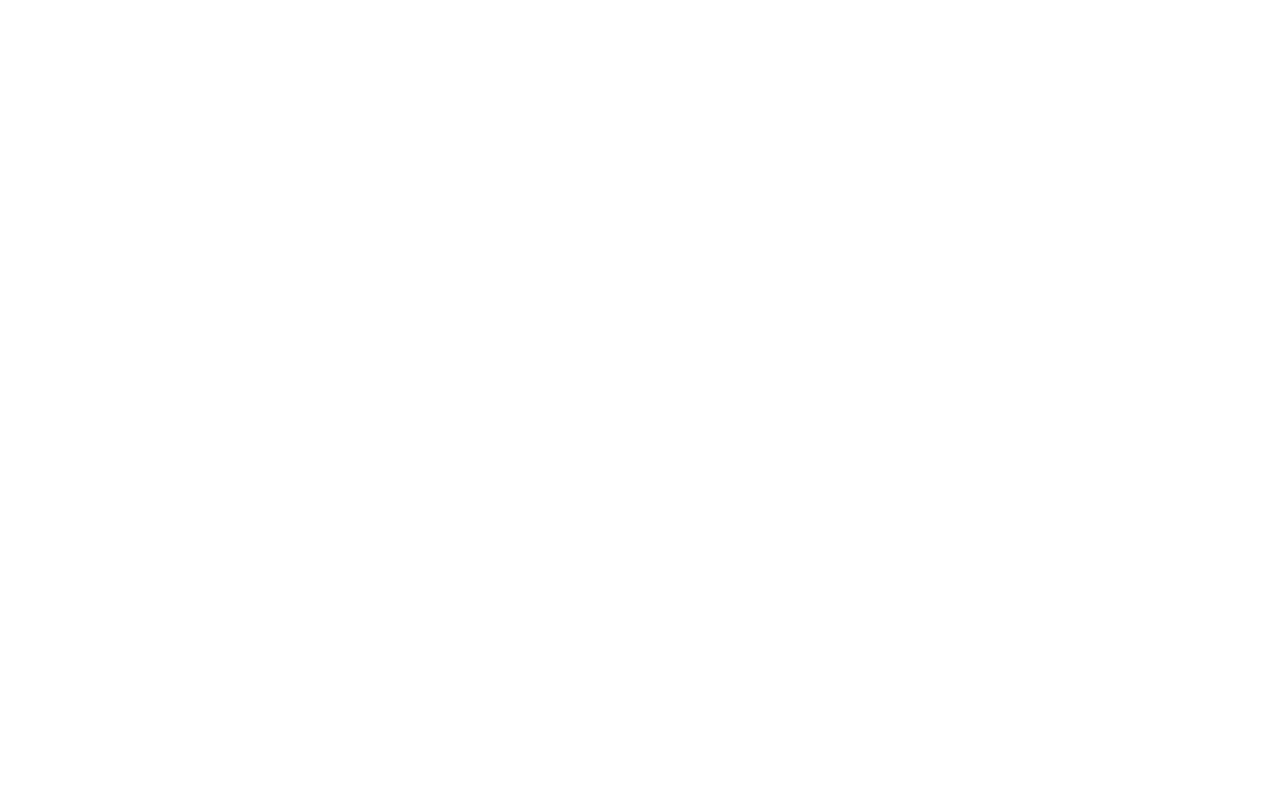
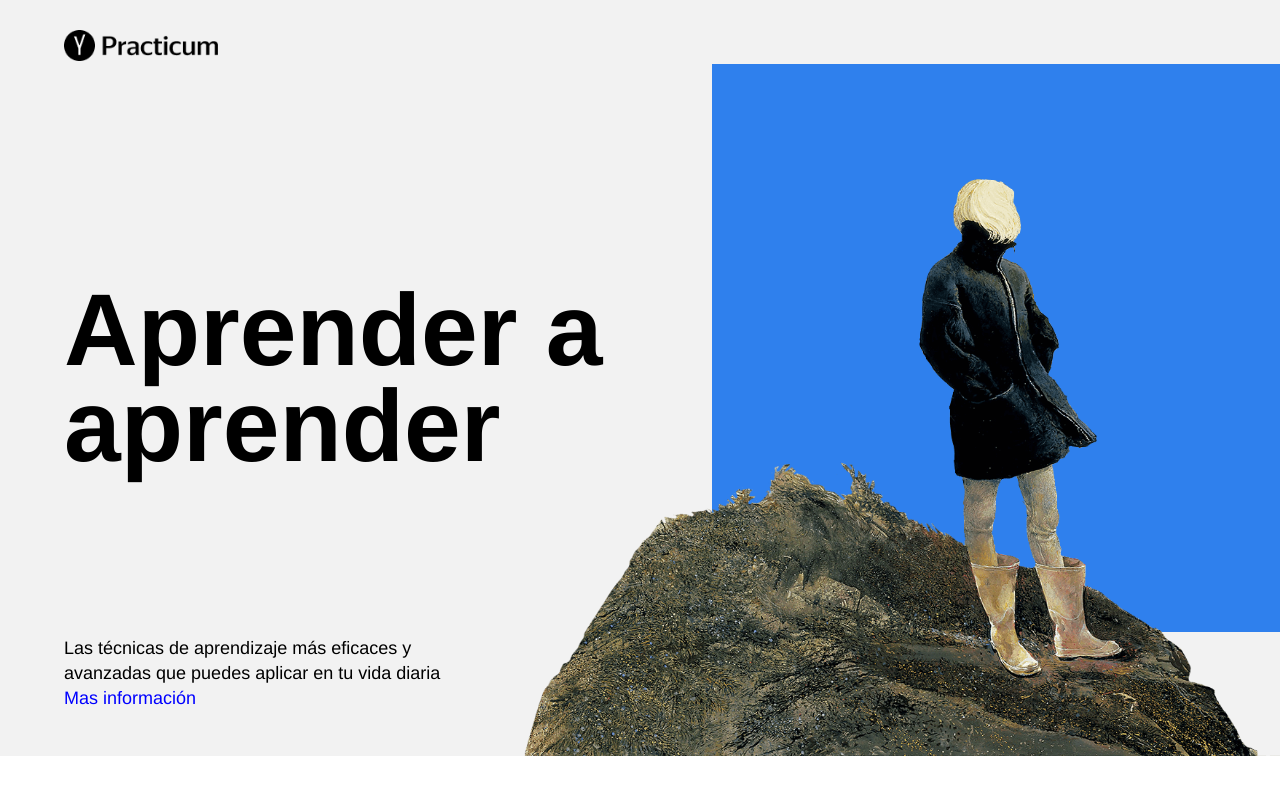
Before and after one commit to AdrianJimenezZ/web_project_1_es, a plain HTML site: page index.html in a window 1280 px wide. Drawn offline with Linux system fonts and the light colour scheme.

Commit message:
desarrollo header terminado

```diff
--- a/index.html
+++ b/index.html
@@ -4,11 +4,21 @@
   <meta charset="UTF-8">
   <meta name="viewport" content="width=device-width, initial-scale=1.0">
   <title>Aprender a aprender</title>
+  <link rel="stylesheet" href="styles/normalize.css" />
+  <link rel="stylesheet" href="styles/style.css" />
 </head>
 <body>
   <div class="page">
     <header class="header">
-
+      <img class="logo logo_place_header" src="images/logo_place_header.png" alt="logotipo tripleten"></img>
+      <title>Aprender a aprender</title>
+      <h1 class="header__title">Aprender a aprender</h1>
+      <h2 class="header__subtitle">Las técnicas de aprendizaje más eficaces y
+        avanzadas que puedes aplicar en tu vida diaria
+        <a class="header__link" href="Mas informacion">Mas información</a>
+      </h2>
+      <img class="header__main-illustration" src="images/header-image.png" alt="en la cima"></img>
+      <div class="header__square"></div>
     </header>
     <main class="content">
       <section class="description">
--- a/styles/style.css
+++ b/styles/style.css
@@ -13,13 +13,78 @@
   height: 100vh;
   min-height: 600px;
   max-height: 756px;
+  display: flex;
+  align-items: center;
+  position: relative;
+  overflow: hidden;
+  background-color: #F2F2F2;
   /* parameters for the header section */
 }
 
+.header__title {
+  width: 730px;
+  margin-left: 64px;
+  line-height: 96px;
+  font-size: 102px;
+  font-weight: bold;
+}
+
+.header__subtitle {
+  line-height: 25px;
+  font-size: 18px;
+  font-weight: normal;
+  width: 388px;
+  position: absolute;
+  left: 64px;
+  bottom: 30px;
+  justify-content: center;
+  z-index: 2;
+}
+
+.header__main-illustration {
+  position: absolute;
+  width: 756px;
+  height: 608px;
+  bottom: 0;
+  right: 0;
+  z-index: 1;
+}
+
+.logo {
+  width: 154px;
+  height: 31px;
+  z-index: 5;
+}
+
+.logo_place_header {
+  height: 31px;
+  width: 154px;
+  position: absolute;
+  top: 30px;
+  left: 64px;
+  z-index: 1;
+}
+
 /* here we have two examples of selectors in order to remind you how to set styles for elements */
-.header__square-pic {
+.header__square {
   height: 568px;
   width: 568px;
+  background-color: #2F80ED;
+  position: absolute;
+  top: 64px;
+  right: 0;
+  z-index: 0;
+  overflow: hidden;
+}
+
+.header__link {
+  line-height: 25px;
+  font-size: 18px;
+  font-weight: normal;
+  left: 64px;
+  bottom: 30px;
+  color: blue;
+  text-decoration: none;
 }
 
 /* including elements with key-value modifiers */
```
